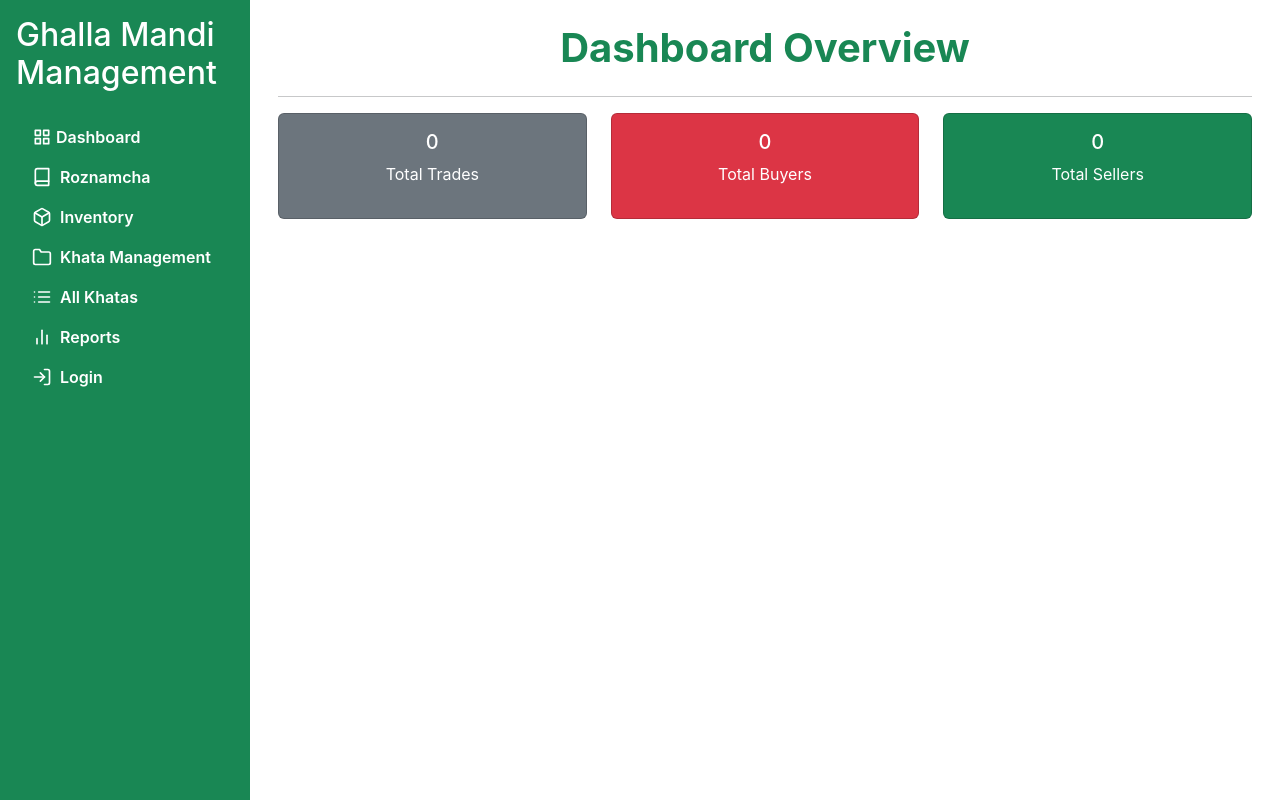
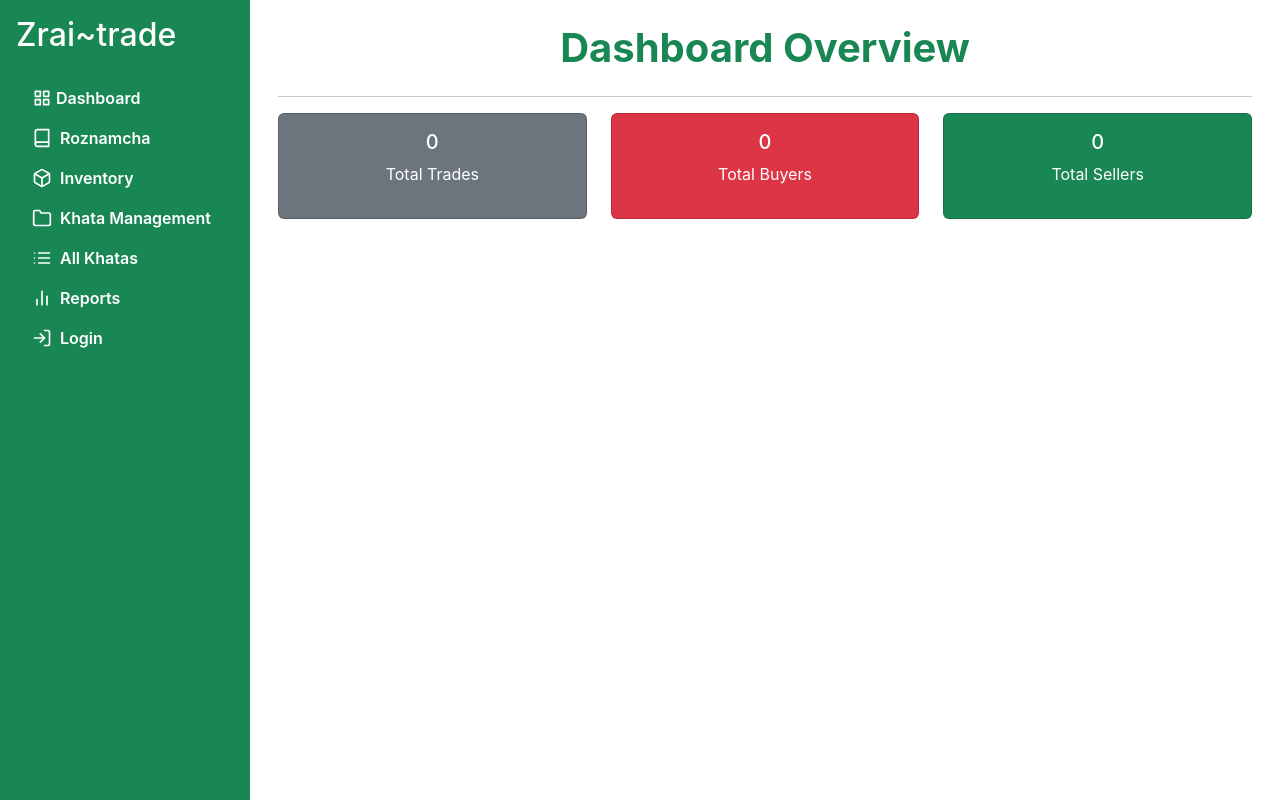
Before and after one commit to ahmed34355234/Grain-Market, a React (Create React App) app: page / in a window 1280 px wide. Built offline with nearby package versions, Linux system fonts and the light colour scheme.

Commit message:
Update sidebar title from 'Ghalla Mandi Management' to 'Zrai~trade'

```diff
--- a/src/component/Sidebar.js
+++ b/src/component/Sidebar.js
@@ -18,7 +18,7 @@ const Sidebar = () => {
         <>
             {/* Sidebar for large screens */ }
             <div className="bg-success text-white vh-100 p-3 d-none d-lg-block  sidebar" style={ { width: '250px', position: "sticky", top: "0" } }>
-                <h2 className="mb-4">Ghalla Mandi Management</h2>
+                <h2 className="mb-4">Zrai~trade</h2>
                 <ul className="nav flex-column fw-semibold">
                     <li className="nav-item ">
                         <NavLink className="nav-link text-white d-flex align-items-center" to="/" onClick={ () => setIsOpen(false) }>
@@ -50,7 +50,7 @@ const Sidebar = () => {
             {/* Header for small screens */ }
             <header className="bg-success text-white p-3 d-lg-none d-block fixed-top mb-5">
                 <div className="d-flex justify-content-between align-items-center fw-bold ">
-                    <h2 className="m-0">Ghalla Mandi Management</h2>
+                    <h2 className="m-0">Zrai~trade</h2>
                     <button
                         className="btn btn-secondary"
                         onClick={ () => setIsOpen(!isOpen) }
```
